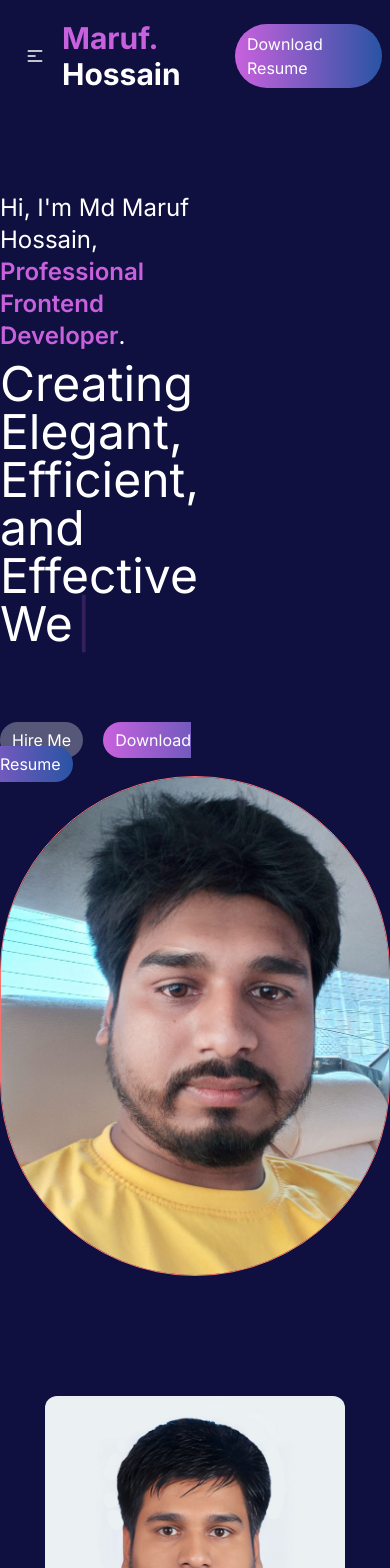
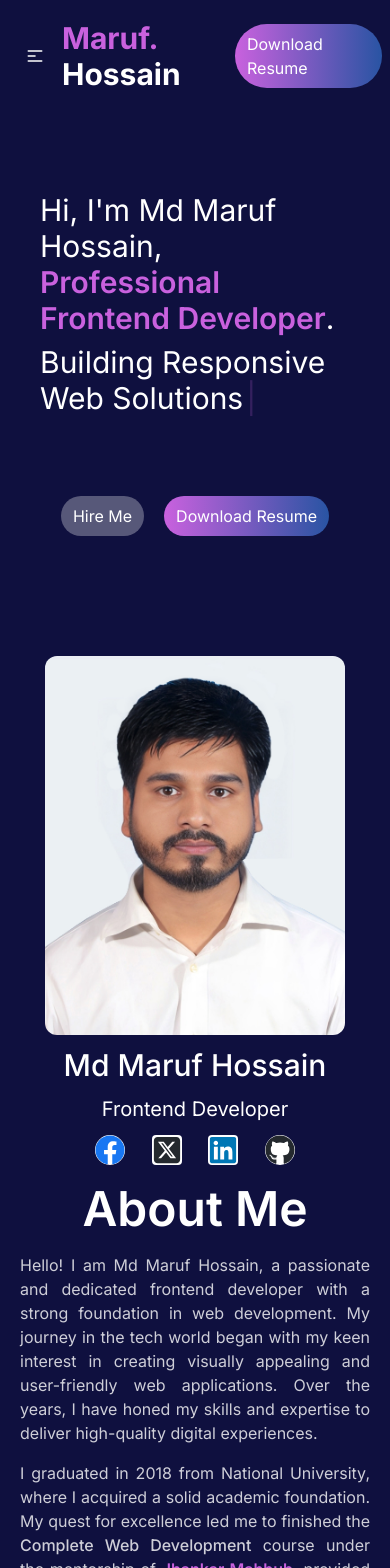
Before and after one commit to mdmarufhossianbd/md-maruf-hossain, a Next.js app: page / in a window 390 px wide. Shown: the top 1568 px of the page. Built offline with nearby package versions, Linux system fonts and the light colour scheme.

Commit message:
responsive done

```diff
--- a/src/components/Banner.jsx
+++ b/src/components/Banner.jsx
@@ -6,17 +6,17 @@ import TypewriterForBanner from "./TypewriterForBanner";
 const Banner = () => {
 
     return (
-        <div className="md:flex items-center justify-between max-w-7xl mx-auto my-20">
-            <div className="flex flex-col justify-center w-1/2">
-                <p className="text-2xl md:text-5xl mb-2">Hi, I'm Md Maruf Hossain, <span className="font-semibold text-[#C961DE]">Professional Frontend Developer</span>.</p>
+        <div className="lg:flex items-center justify-between max-w-7xl mx-auto my-20 px-10">
+            <div className="flex flex-col justify-center lg:w-1/2 w-full">
+                <p className="text-3xl md:text-5xl mb-2">Hi, I'm Md Maruf Hossain, <span className="font-semibold text-gradient-to-r from-green-400 to-blue-500 text-[#C961DE]">Professional Frontend Developer</span>.</p>
                 <TypewriterForBanner />
-                <div className="w-full">
+                <div className="w-full flex justify-center">
                     <Link className="bg-[#FFFFFF4D] md:px-5 px-3 py-2 rounded-full mr-5" href={'#contact'} >Hire Me</Link>
                     <Link className="bg-gradient-to-r from-[#C961DE] to-[#2954A3] md:px-5 px-3 py-2 rounded-full transition ease-in-out delay-150 hover:-translate-y-1 hover:scale-110 hover:from-[#2954A3] hover:to-[#C961DE] duration-300" href={'https://drive.google.com/file/d/1c4hwEwCs6kRP41Jp8oX8Cy3mg3-zi6pm/view?usp=sharing'} target="_blank">Download Resume</Link>
                 </div>
             </div>
-            <div className="">
-                <Image className="rounded-full object-cover w-[500px] h-[500px] border border-red-400" height={500} width={500} src={img} alt="md maruf hossain"/>
+            <div className="hidden lg:block">
+                <Image className="rounded-full object-cover w-[500px] h-[500px]" height={500} width={500} src={img} alt="md maruf hossain"/>
             </div>
         </div>
     );
--- a/src/components/Projects.jsx
+++ b/src/components/Projects.jsx
@@ -9,7 +9,8 @@ const Projects = () => {
             liveUrl : "https://luminous-dusk-9dec82.netlify.app/",
             frontendGitHub : "https://github.com/mdmarufhossianbd/genius-quest-hub.git",
             backendGitHub : "https://github.com/mdmarufhossianbd/genius-quest-hub-backend.git",
-            thumImage : "https://i.ibb.co/0CqTwQG/Home-Genius-Quest-Hub.png"
+            thumImage : "https://i.ibb.co/0CqTwQG/Home-Genius-Quest-Hub.png",
+            technologyUsed : "HTMl, React, CSS, TailwindCSS, JavaScript, Node.Js and MongoDB"
         },
         {
             name : "Genius Workplace",
@@ -17,7 +18,8 @@ const Projects = () => {
             liveUrl : "https://genius-workplace.web.app/",
             frontendGitHub : "https://github.com/mdmarufhossianbd/genius-workplace-fronted.git",
             backendGitHub : "https://github.com/mdmarufhossianbd/genius-workplace-backend.git",
-            thumImage : "https://i.ibb.co/Q6nsJ4c/Home-Genius-Work-Place.png"
+            thumImage : "https://i.ibb.co/Q6nsJ4c/Home-Genius-Work-Place.png",
+            technologyUsed : "HTMl, React, CSS, TailwindCSS, JavaScript, Node.Js and MongoDB"
         },
         {
             name : "Artistic Strokes Studio",
@@ -25,7 +27,8 @@ const Projects = () => {
             liveUrl : "https://artistic-strokes-studio.web.app/",
             frontendGitHub : "https://github.com/mdmarufhossianbd/artistic-strokes-studio.git",
             backendGitHub : "https://github.com/mdmarufhossianbd/artistic-strokes-studio-backend.git",
-            thumImage : "https://i.ibb.co/XsxFK9d/Artistic-Strokes-Studio.png"
+            thumImage : "https://i.ibb.co/XsxFK9d/Artistic-Strokes-Studio.png",
+            technologyUsed : "HTMl, React, CSS, TailwindCSS, JavaScript, Node.Js and MongoDB"
         }
     ]
     return (
@@ -33,10 +36,11 @@ const Projects = () => {
             <h2 className="text-center text-5xl font-semibold md:my-20 my-8">My Projects</h2>
             <div className="grid lg:grid-cols-3 md:grid-cols-2 grid-cols-1 gap-10 md:mx-4 mx-2">
                 {
-                    myProjects.map((project, index)=> <div className="bg-[#2f2f57] p-5 rounded-lg" key={index}>
+                    myProjects.map((project, index)=> <div className="bg-[#22226c] p-5 rounded-lg" key={index}>
                         <Image className="w-full h-[300px] object-cover hover:snap-y rounded-t" src={project.thumImage} alt={project.name} width={350} height={280}/>
                         <h2 className="text-xl font-semibold py-2 capitalize">{project.name}</h2>
-                        <p className="text-justify pb-2">{project.description.slice(0, 127)}...</p>
+                        <p className="text-justify pb-2">{project.description.slice(0, 100)}...</p>
+                        <p className="mb-4 text-justify"><span className="font-semibold">Used Technologies : </span>{project.technologyUsed}</p>
                         <div className="flex justify-between">
                             <Link className="bg-[#fff] text-[#2f2f57] font-semibold px-5 py-2 rounded-full transition ease-in-out delay-150 hover:-translate-y-1 hover:scale-110 hover:from-[#2954A3] hover:to-[#C961DE] duration-300" href={project.liveUrl} target="_blank">Live</Link>
                             <Link className="bg-gradient-to-r from-[#C961DE] to-[#2954A3] md:px-5 px-3 py-2 rounded-full transition ease-in-out delay-150 hover:-translate-y-1 hover:scale-110 hover:from-[#2954A3] hover:to-[#C961DE] duration-300" href={project.frontendGitHub} target="_blank">Frontend</Link>
--- a/src/components/TypewriterForBanner.jsx
+++ b/src/components/TypewriterForBanner.jsx
@@ -3,11 +3,16 @@ import { Typewriter } from 'react-simple-typewriter';
 
 const TypewriterForBanner = () => {
     const words = [
-        'Creating Elegant, Efficient, and Effective Web Solutions.',
+        'Building Responsive Web Solutions',
         'Your Vision, My Code – Perfect Harmony.',
+        'Turning Ideas into Interactive Designs',
+        'Pixel Perfect Web Designs',
+        'Enhancing User Experiences',
+        'Front-end Development Extraordinaire',
+        'Innovative Web Development'
     ]
     return (
-        <p className='text-5xl mb-20'><Typewriter
+        <p className='text-3xl lg:text-5xl mb-20'><Typewriter
             words={words}
             loop={true}
             cursor
```
